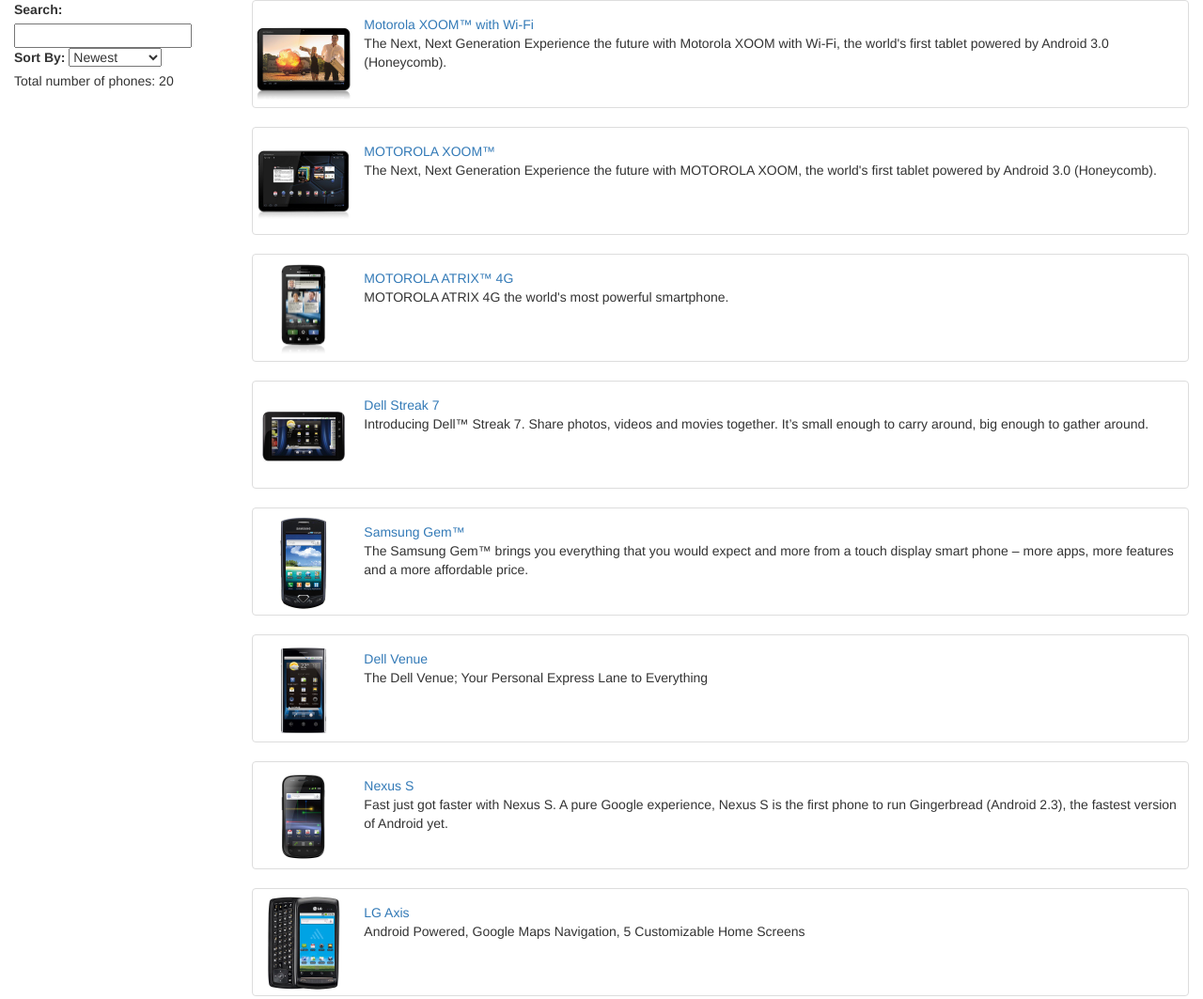
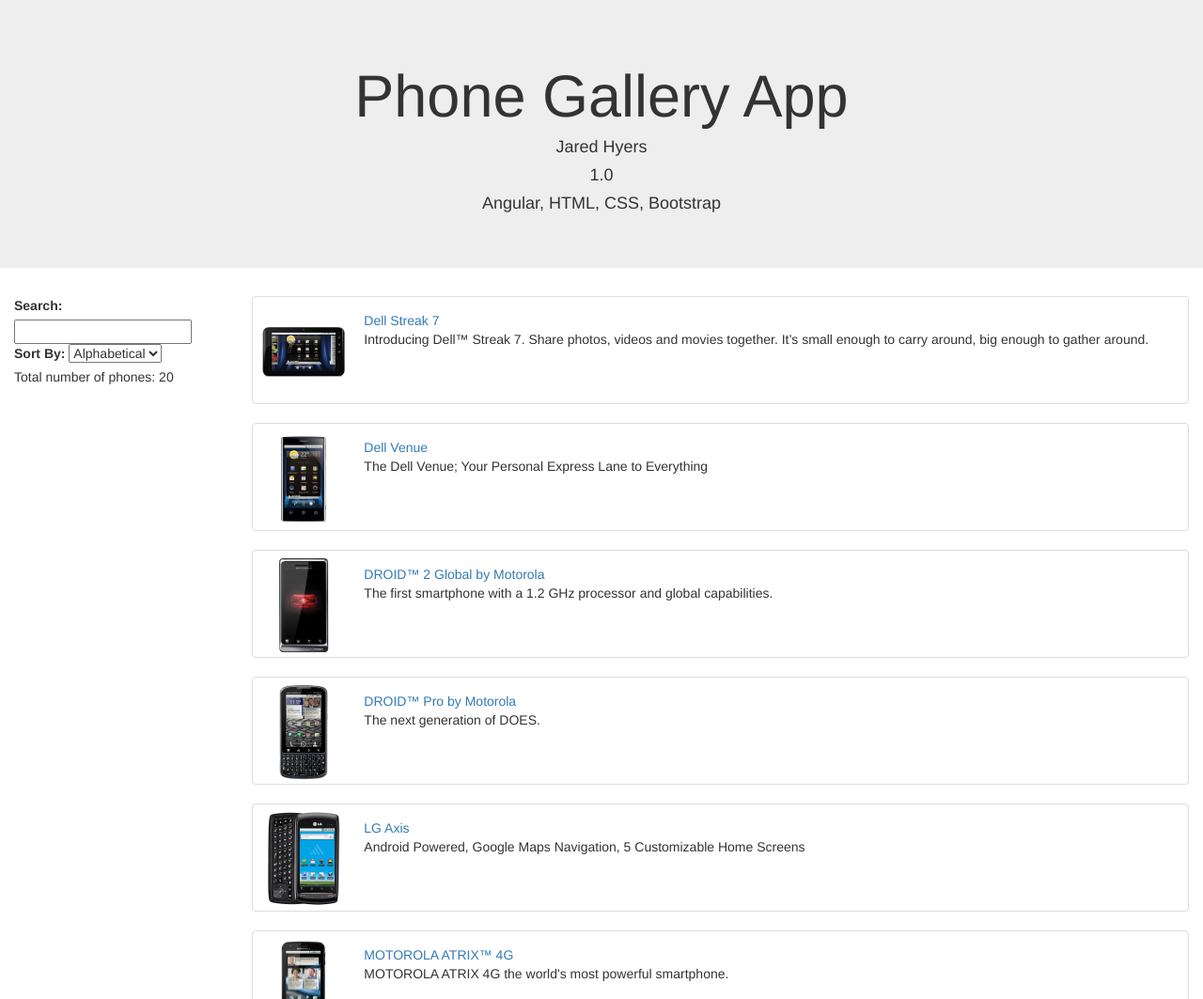
Before and after one commit to JAHyers/ang-phone-app, a plain HTML site: page index.html in a window 1280 px wide. Shown: the top 1063 px of the page at 94% size. Drawn offline with Linux system fonts and the light colour scheme.

Commit message:
adding jumbo info

```diff
--- a/index.html
+++ b/index.html
@@ -9,6 +9,13 @@
   <script src="js/controllers.js"></script>
 </head>
 <body ng-controller="PhoneListCtrl">
+
+<div class="jumbotron text-center">
+   <h1>{{title.name}}</h1>
+   <h4>{{title.dev}}</h4>
+   <h4>{{title.version}}</h4>
+   <h4>{{title.tech}}</h4>
+</div>
 
 <div class="container-fluid">
    <div class="row">
--- a/js/controllers.js
+++ b/js/controllers.js
@@ -4,7 +4,13 @@
       $scope.phones = data;
    });
 
-   $scope.orderProp = 'age';
+   $scope.orderProp = 'name';
 
-   $scope.name = "Jared Phone Gallery App";
+   $scope.title = {
+      name: "Phone Gallery App",
+      dev: "Jared Hyers",
+      version: '1.0',
+      tech: "Angular, HTML, CSS, Bootstrap",
+   }
+
 });
```
